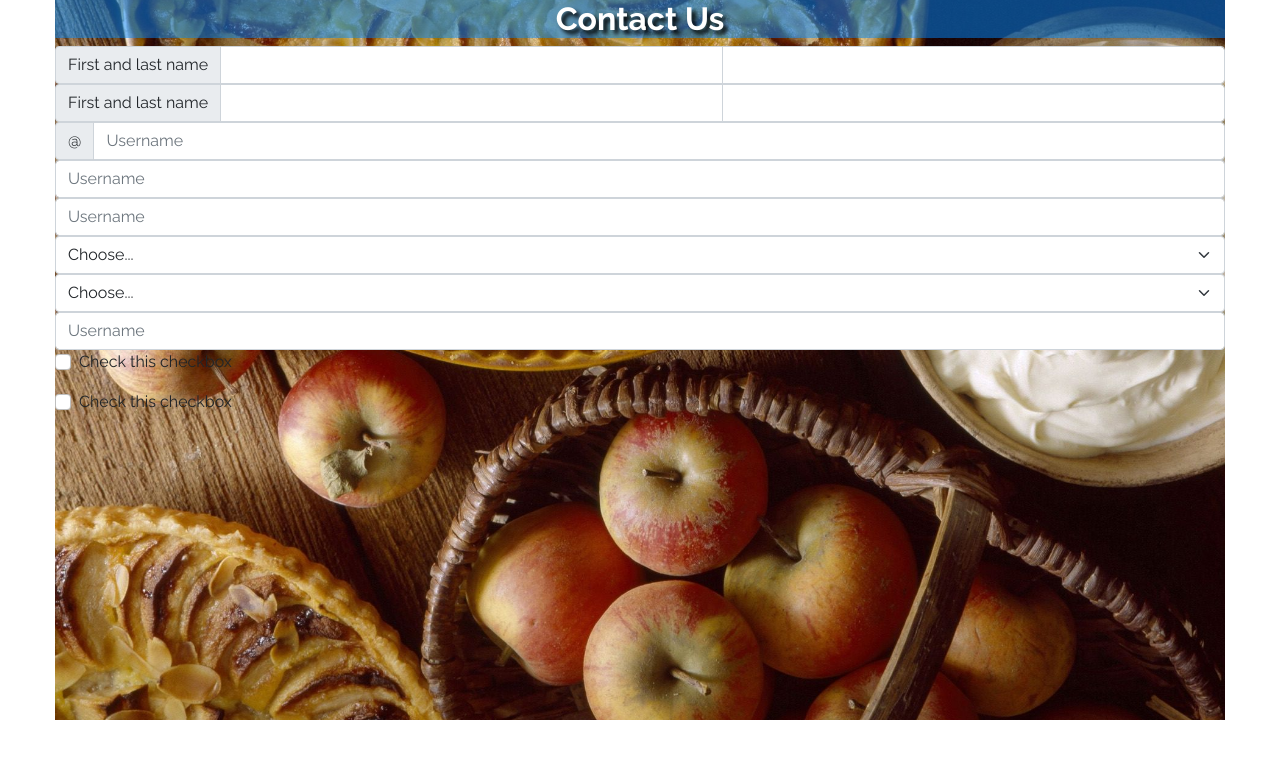
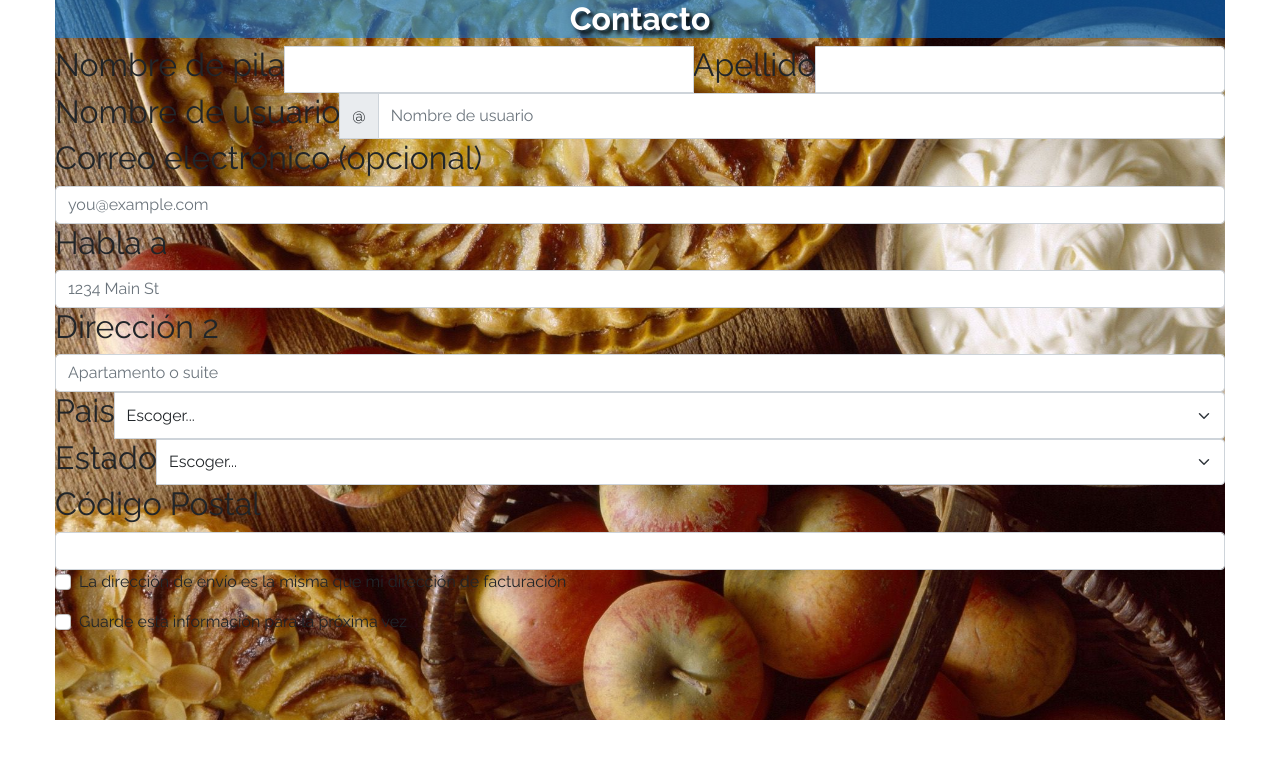
Before and after one commit to PiaGrasset/Bootstrap2-Comision22002, a plain HTML site: page index.html in a window 1280 px wide. Drawn offline with nearby package versions, Linux system fonts and the light colour scheme.

Commit message:
info actualizada y organizada, sigue faltando estilo

```diff
--- a/index.html
+++ b/index.html
@@ -24,64 +24,68 @@
     <main>
         <div class="fondoSpecial">
             <section>
-                <h1>Contact Us</h1>
+                <h1>Contacto</h1>
             </section>
             <section class="sectionSpecial row">
-                <div class="nameFlex">
-                    <div class="input-group">
-                        <span class="input-group-text">First and last name</span>
-                        <input type="text" aria-label="First name" class="form-control">
-                        <input type="text" aria-label="Last name" class="form-control">
-                    </div>
-                    <div class="input-group">
-                        <span class="input-group-text">First and last name</span>
-                        <input type="text" aria-label="First name" class="form-control">
-                        <input type="text" aria-label="Last name" class="form-control">
-                    </div>
-
+                <div class="input-group">
+                    <h2>Nombre de pila</h2>
+                    <input type="text" aria-label="First name" class="form-control">
+                    <h2>Apellido</h2>
+                    <input type="text" aria-label="Last name" class="form-control">
                 </div>
                 <div class="input-group flex-nowrap">
+                    <h2>Nombre de usuario</h2>
                     <span class="input-group-text" id="addon-wrapping">@</span>
-                    <input type="text" class="form-control" placeholder="Username" aria-label="Username"
+                    <input type="text" class="form-control" placeholder="Nombre de usuario" aria-label="Username"
                         aria-describedby="addon-wrapping">
                 </div>
                 <div>
-                    <input type="text" class="form-control" placeholder="Username" aria-label="Username"
+                    <h2>Correo electrónico (opcional)</h2>
+                    <input type="text" class="form-control" placeholder="you@example.com" aria-label="email"
                     aria-describedby="addon-wrapping">
                 </div>
                 <div>
-                    <input type="text" class="form-control" placeholder="Username" aria-label="Username"
+                    <h2>Habla a</h2>
+                    <input type="text" class="form-control" placeholder="1234 Main St" aria-label="direccion"
+                    aria-describedby="addon-wrapping">
+                </div>
+                <div>
+                    <h2>Dirección 2</h2>
+                    <input type="text" class="form-control" placeholder="Apartamento o suite" aria-label="direccion2"
                     aria-describedby="addon-wrapping">
                 </div>
                 <div>
                     <div class="input-group">
+                        <h2>Pais</h2>
                         <select class="form-select" id="inputGroupSelect04" aria-label="Example select with button addon">
-                            <option selected>Choose...</option>
+                            <option selected>Escoger...</option>
                             <option value="1">One</option>
                             <option value="2">Two</option>
                             <option value="3">Three</option>
                         </select>
                     </div>
                     <div class="input-group">
+                        <h2>Estado</h2>
                         <select class="form-select" id="inputGroupSelect04" aria-label="Example select with button addon">
-                            <option selected>Choose...</option>
+                            <option selected>Escoger...</option>
                             <option value="1">One</option>
                             <option value="2">Two</option>
                             <option value="3">Three</option>
                         </select>
                     </div>
                     <div>
-                        <input type="text" class="form-control" placeholder="Username" aria-label="Username"
+                        <h2>Código Postal</h2>
+                        <input type="text" class="form-control" aria-label="codigo postal"
                         aria-describedby="addon-wrapping">
                     </div>
                     <div class="form-check mb-3">
                         <input type="checkbox" class="form-check-input" id="validationFormCheck1" required>
-                        <label class="form-check-label" for="validationFormCheck1">Check this checkbox</label>
+                        <label class="form-check-label" for="validationFormCheck1">La dirección de envío es la misma que mi dirección de facturación</label>
                         <div class="invalid-feedback">Example invalid feedback text</div>
                     </div>
                         <div class="form-check mb-3">
                         <input type="checkbox" class="form-check-input" id="validationFormCheck1" required>
-                        <label class="form-check-label" for="validationFormCheck1">Check this checkbox</label>
+                        <label class="form-check-label" for="validationFormCheck1">Guarde esta información para la próxima vez</label>
                         <div class="invalid-feedback">Example invalid feedback text</div>
                     </div>
                 </div>
```
